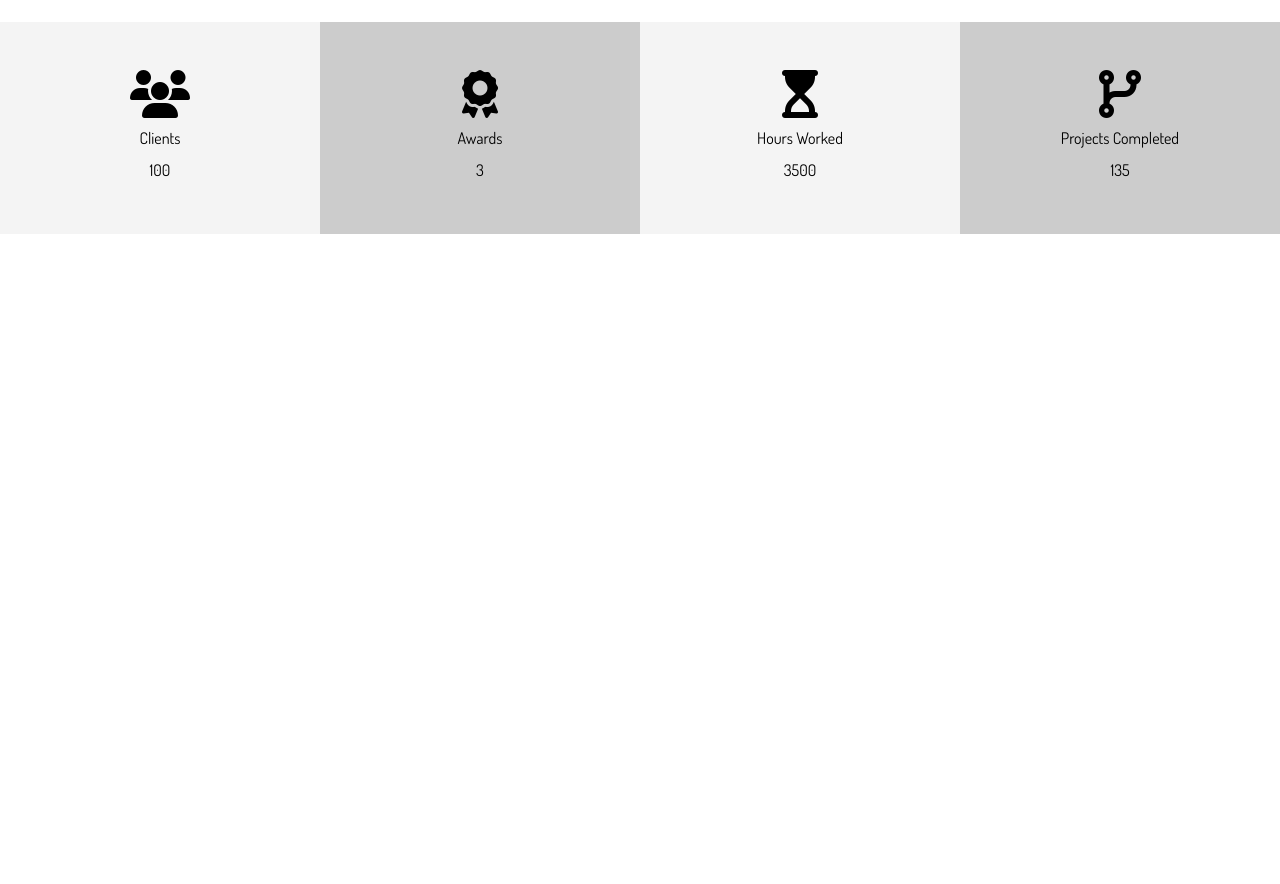
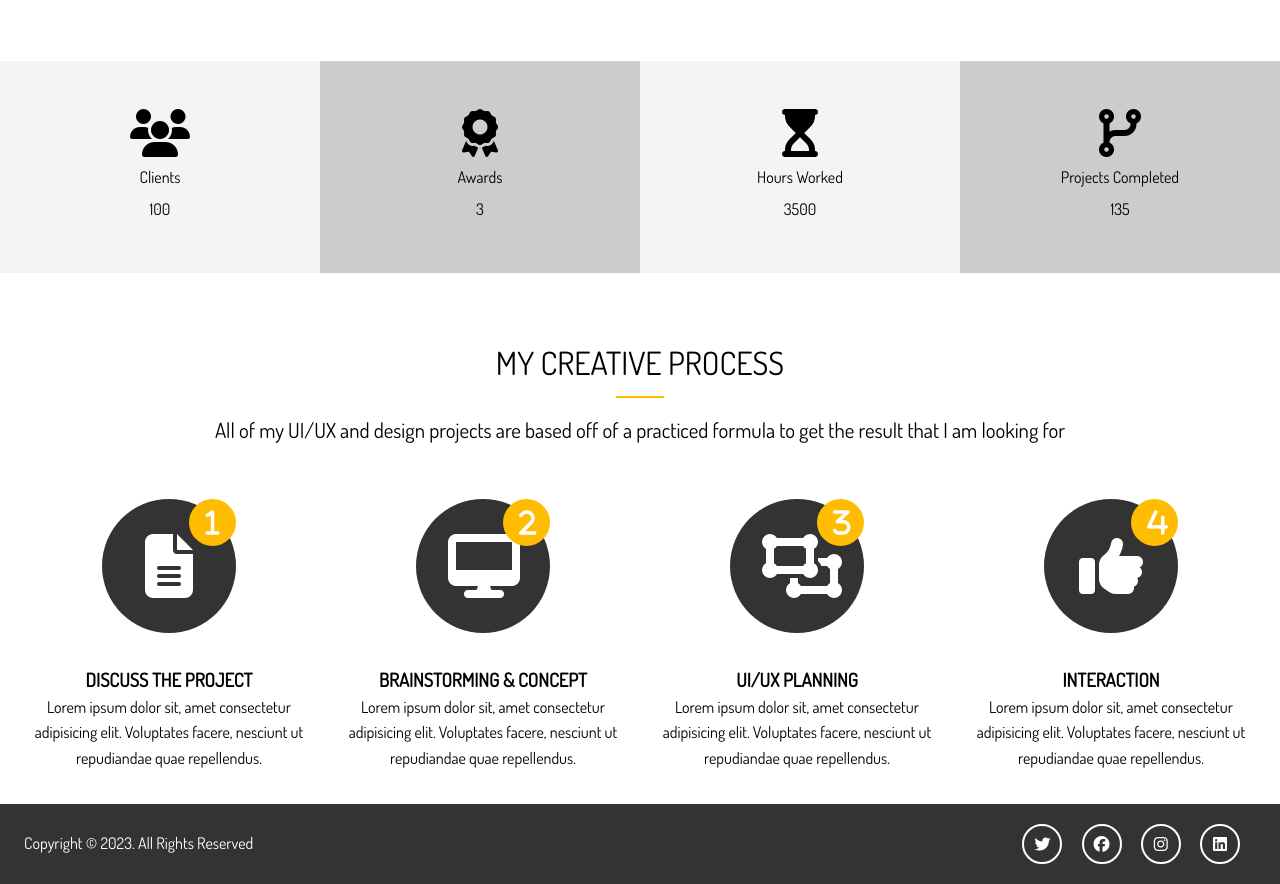
Before and after one commit to NaraeJang/Portfolio-Practice-Website, a website: page dist/index.html in a window 1280 px wide. Shown: the part 1164-2048 px from the top of the page. Before the commit the page ends 1430 px from the top, so only its background shows below. Drawn offline with Linux system fonts and the light colour scheme.

Commit message:
Build Process Section & Footer

```diff
--- a/scss/_config.scss
+++ b/scss/_config.scss
@@ -1,3 +1,4 @@
+// Variables
 $ff-base: "Dosis", sans-serif;
 $website-width: 1280px;
 $main-color: #ffbc00;
@@ -5,3 +6,12 @@ $light-color: #f4f4f4;
 $medium-color: #ccc;
 $dark-color: #333;
 $bg-image: url("../img/showcase.jpg");
+
+// Set Text Color
+@function set-text-color($bgColor) {
+  @if (lightness($bgColor > 50)) {
+    @return #000;
+  } @else {
+    @return #fff;
+  }
+}
--- a/scss/_utilities.scss
+++ b/scss/_utilities.scss
@@ -68,15 +68,32 @@ input[class^="btn-"]:hover {
 // Margin
 .my {
   &-1 {
-    padding: 1rem 0;
+    margin: 1rem 0;
   }
   &-2 {
-    padding: 2rem 0;
+    margin: 2rem 0;
   }
   &-3 {
-    padding: 3rem 0;
+    margin: 3rem 0;
   }
   &-4 {
-    padding: 4rem 0;
+    margin: 4rem 0;
   }
 }
+
+.section-title {
+  font-size: 2rem;
+  display: block;
+  padding-bottom: 0.5rem;
+  text-align: center;
+  font-weight: 100;
+  text-transform: uppercase;
+}
+
+.bottom-line {
+  height: 2px;
+  width: 3rem;
+  background-color: $main-color;
+  display: block;
+  margin: 0 auto 1rem auto;
+}
--- a/scss/main.scss
+++ b/scss/main.scss
@@ -145,4 +145,85 @@ img {
       }
     }
   }
+
+  //   Home Section C
+  &-c {
+    .process {
+      display: grid;
+      grid-template-columns: repeat(4, 1fr);
+      gap: 1.5rem;
+      text-align: center;
+
+      // process-step
+      &-step {
+        position: absolute;
+        top: 0;
+        right: 0;
+        font-size: 28px;
+        background: $main-color;
+        color: set-text-color($main-color);
+        border-radius: 50%;
+        height: 15px;
+        width: 15px;
+        line-height: 15px;
+        padding: 1rem;
+        transition: all 1s;
+      }
+
+      // process-icon
+      &-icon {
+        border-radius: 50%;
+        background: $dark-color;
+        color: set-text-color($dark-color);
+        padding: 2rem;
+        width: 70px;
+        height: 70px;
+        line-height: 70px;
+        text-align: center;
+        position: relative;
+        transition: all 1s;
+
+        &:hover {
+          background: $main-color;
+          width: 90px;
+          height: 90px;
+          line-height: 90px;
+
+          .process-step {
+            background: $dark-color;
+            color: set-text-color($dark-color);
+          }
+        }
+      }
+    }
+  }
 }
+
+// Footer
+#main-footer {
+  background-color: $dark-color;
+  color: #fff;
+  height: 5rem;
+
+  .footer-content {
+    display: flex;
+    justify-content: space-between;
+    height: 5rem;
+    align-items: center;
+
+    .social .fab {
+      margin-right: 1rem;
+      border: 2px #fff solid;
+      border-radius: 50%;
+      height: 20px;
+      width: 20px;
+      line-height: 20px;
+      text-align: center;
+      padding: 0.5rem;
+
+      &:hover {
+        background: $main-color;
+      }
+    }
+  }
+}
```
Also changed, not shown: dist/css/main.css, dist/index.html.
